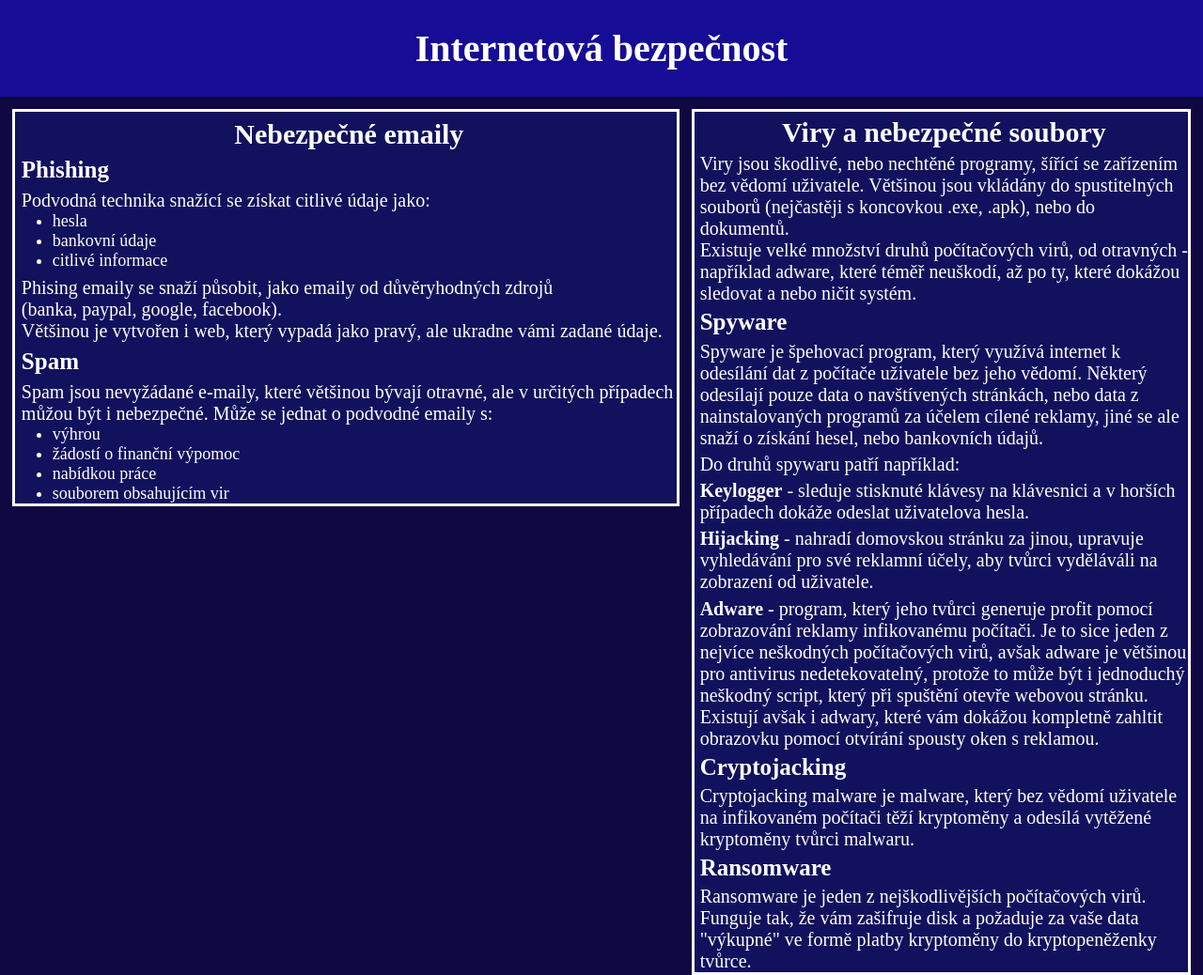
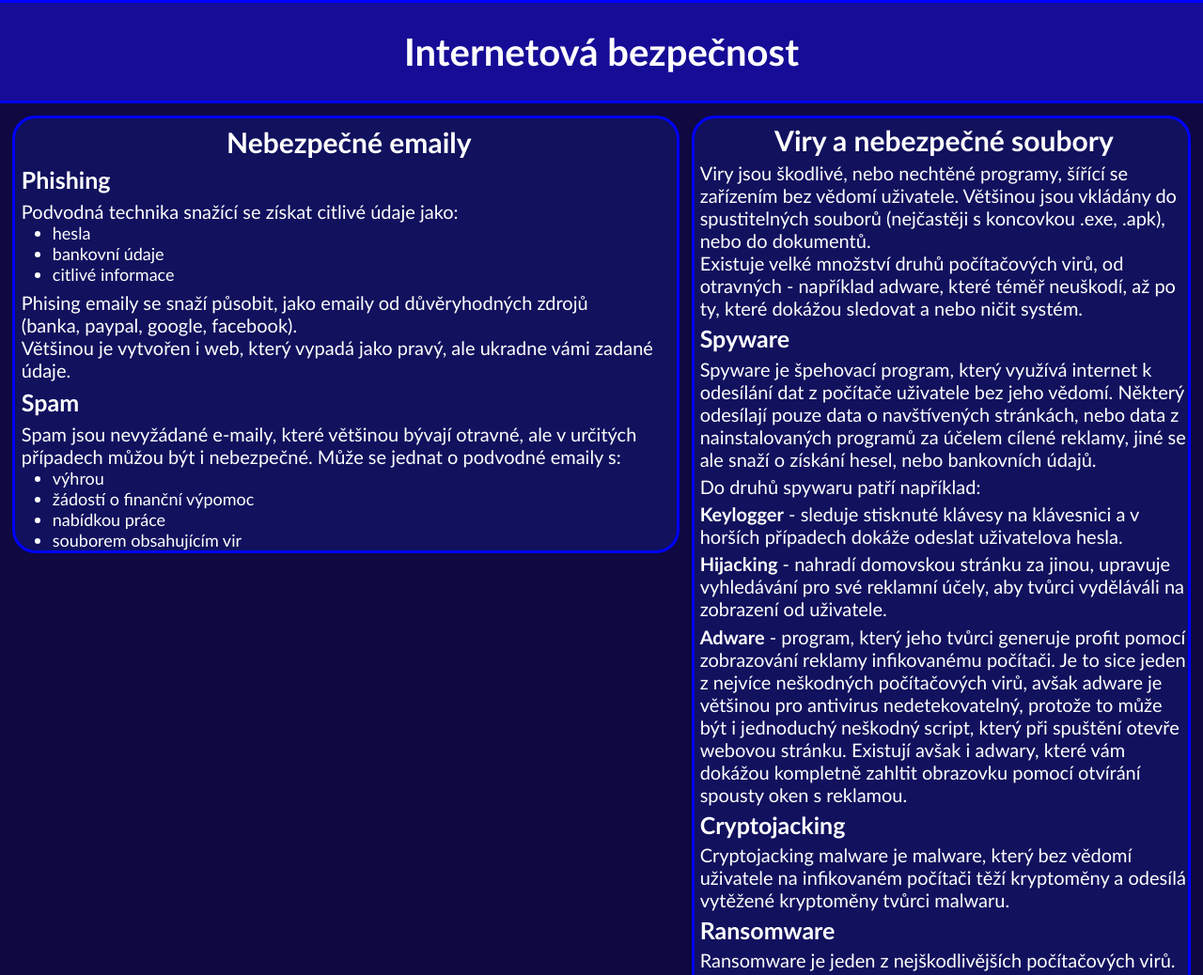
Before and after one commit to N4N001/projektlol, a plain HTML site: page index.html in a window 1280 px wide. Shown: the top 1038 px of the page at 94% size. Drawn offline with Linux system fonts and the light colour scheme.

Commit message:
font a rohy

```diff
--- a/style.css
+++ b/style.css
@@ -1,9 +1,14 @@
 body{
+    font-family: 'Gill Sans', 'Gill Sans MT', 'Trebuchet MS', sans-serif;
     color: white;
     margin: 0;
     background-color: rgb(15, 8, 65);
 }
 header{
+    border-style: solid;
+    border-left: 0;
+    border-right: 0;
+    border-color: blue;
     padding-top: 1px;
     background-color: rgb(22, 12, 150);
     position: relative;
@@ -14,6 +19,8 @@ header{
     width: 100%;
 }
 #susmail{
+    border-color: blue;
+    border-radius: 25px;
     background-color: rgba(26, 48, 191, 0.226);
     width: 55%;
     height: 10%;
@@ -49,6 +56,8 @@ h3{
 
 
 #susoubory{
+    border-color: blue;
+    border-radius: 25px;
     background-color: rgba(26, 48, 191, 0.226);
     width: 41%;
     height: 10%;
```
